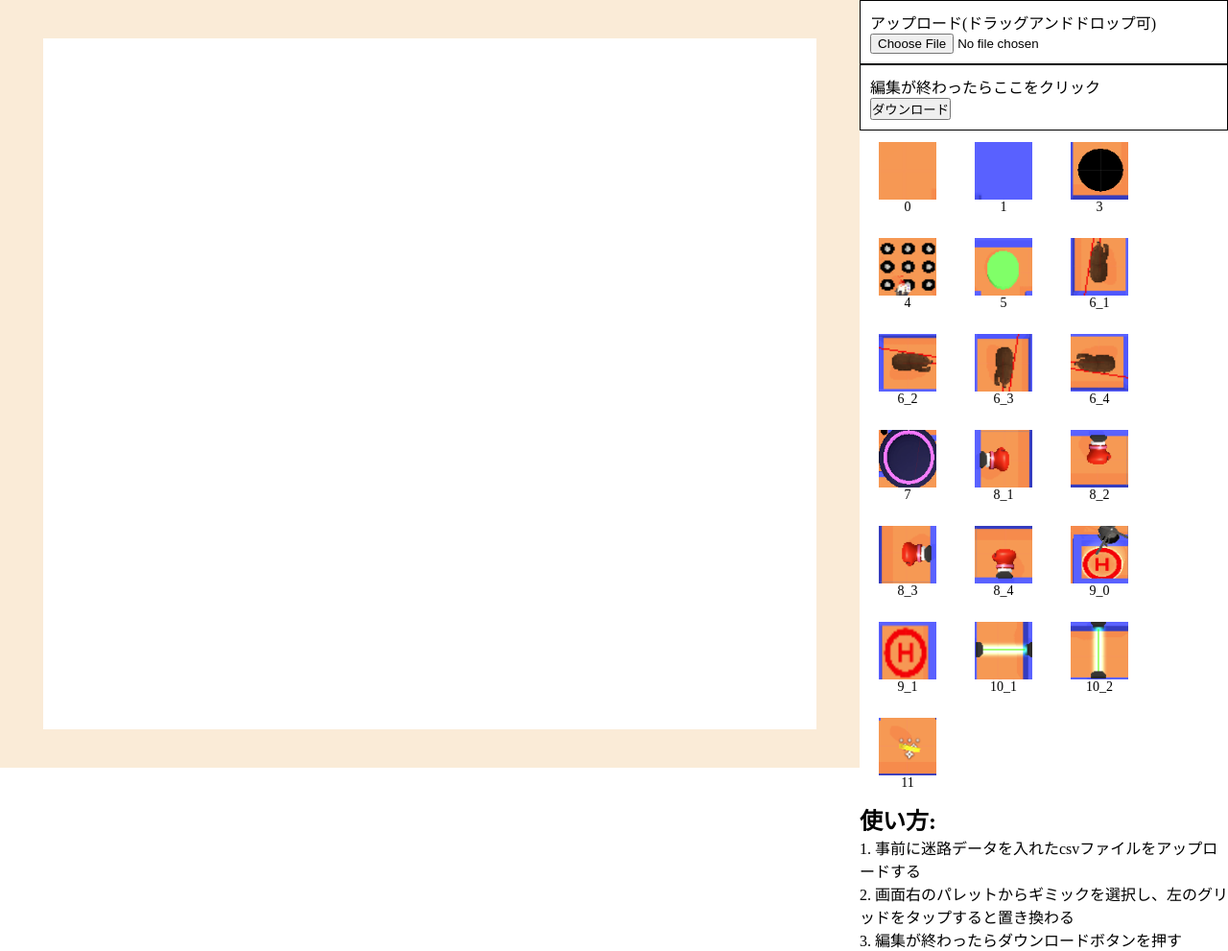
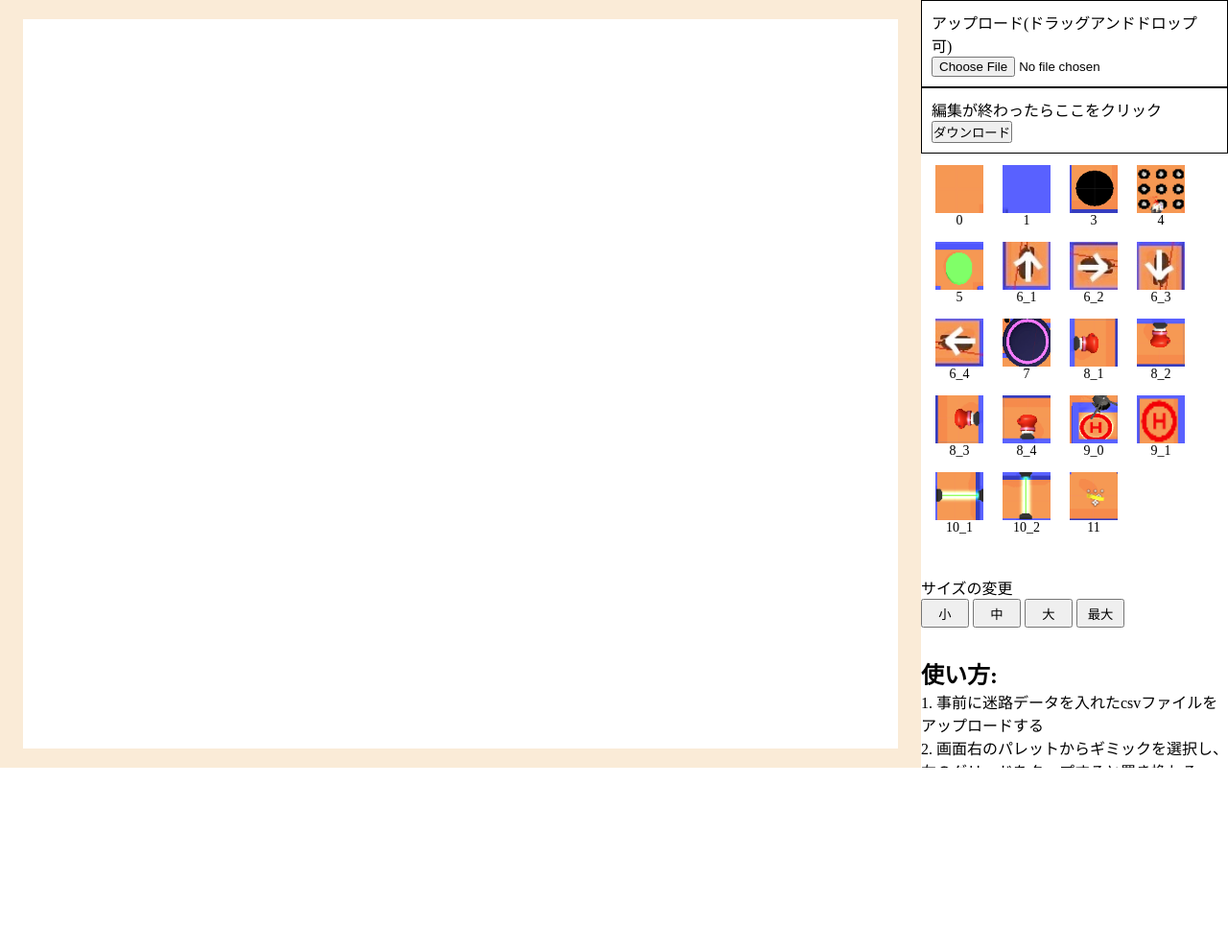
Before and after one commit to tishii2479/ldo63, a PHP site: page /perfect-maze/edit.html in a window 1280 px wide. Shown: the whole page at 96% size. After the commit the page ends 800 px from the top, so only its background shows below. Run offline with PHP 8.4, Linux system fonts and the light colour scheme.

Commit message:
layout approved

```diff
--- a/perfect-maze/edit.css
+++ b/perfect-maze/edit.css
@@ -9,7 +9,7 @@ main {
 }
 
 #workspace {
-  width: 70%;
+  width: 75%;
   background-color: antiquewhite;
   display: flex;
   align-items: center;
@@ -17,8 +17,10 @@ main {
 }
 
 #toolbar {
-  width: 30%;
+  width: 25%;
+  height: 100%;
   background-color: white;
+  overflow-y: scroll;
 }
 
 #drop-zone {
@@ -32,17 +34,23 @@ main {
 }
 
 #grid {
-  width: 90%;
-  height: 90%;
+  width: 95%;
+  height: 95%;
   background-color: white;
   display: flex;
   flex-direction: column;
+  overflow: scroll;
 }
 
 #tile_palette {
+  padding: 5px;
   display: flex;
   flex-direction: row;
   flex-wrap: wrap;
+}
+
+#size-zone {
+  padding: 30px 0px;
 }
 
 .grid-row {
@@ -51,8 +59,8 @@ main {
 }
 
 .tile {
-  width: 21px;
-  height: 21px;
+  /* width: 28px;
+  height: 28px; */
   padding: 0.5px;
 }
 
@@ -61,14 +69,14 @@ main {
 }
 
 .tile-img {
-  width: 20px;
-  height: 20px;
+  /* width: 27px;
+  height: 27px; */
 }
 
 .tile-tool {
-  width: 80px;
-  height: 80px;
-  padding: 10px;
+  width: 60px;
+  height: 70px;
+  padding: 5px;
   display: flex;
   flex-direction: column;
   align-items: center;
@@ -80,10 +88,15 @@ main {
 }
 
 .tile-tool-img {
-  width: 60px;
-  height: 60px;
+  width: 50px;
+  height: 50px;
 }
 
 .tile-tool-text {
   font-size: 14px;
 }
+
+.size-button {
+  width: 50px;
+  height: 30px;
+}
--- a/perfect-maze/edit.html
+++ b/perfect-maze/edit.html
@@ -20,6 +20,13 @@
                 </div>
                 <div id="tile_palette">
                 </div>
+                <div id="size-zone">
+                    <p>サイズの変更</p>
+                    <button class="size-button" id="size-small" type="button">小</button>
+                    <button class="size-button" id="size-middle" type="button">中</button>
+                    <button class="size-button" id="size-big" type="button">大</button>
+                    <button class="size-button" id="size-large" type="button">最大</button>
+                </div>
                 <div id="description">
                     <h2>使い方:</h2>
                     <p>
@@ -28,6 +35,8 @@
                         2. 画面右のパレットからギミックを選択し、左のグリッドをタップすると置き換わる
                         <br>
                         3. 編集が終わったらダウンロードボタンを押す
+                        <br>
+                        4. 次のステージのcsvファイルをアップロードする
                     </p>
                 </div>
             </div>
--- a/perfect-maze/edit.js
+++ b/perfect-maze/edit.js
@@ -1,5 +1,6 @@
 let csvData;
 let selectedTile;
+let selectedIndex;
 const grid = document.getElementById("grid");
 const tilePalette = document.getElementById("tile_palette");
 const tiles = [
@@ -15,15 +16,22 @@ const tiles = [
     "10_1", "10_2",
     "11"
 ];
+let tileSize = 25;
+const sizes = [20, 25, 30, 35];
+const sizeSmall = document.getElementById("size-small");
+const sizeMiddle = document.getElementById("size-middle");
+const sizeBig = document.getElementById("size-big");
+const sizeLarge = document.getElementById("size-large");
 
 setUpToolbar();
+setUpSizeButtons();
 const toolbarTiles = document.getElementsByClassName("tile-tool");
 let grids;
 
 for (let i = 0; i < toolbarTiles.length; i++) {
     toolbarTiles[i].addEventListener("click", function () {
         selectedTile = tiles[i];
-        console.log(selectedTile);
+        selectedIndex = i;
     });
 }
 
@@ -49,8 +57,8 @@ function updateData(data) {
 
 function convertStrToElement(str) {
     if (str == undefined || str == "") { return ""; }
-    return `<div class="tile">
-        <img src="image/tile/${str}.png" class="tile-img" alt="${str}" />
+    return `<div class="tile" style="width: ${tileSize + 1}px; height: ${tileSize + 1}px;">
+        <img src="image/tile/${str}.png" class="tile-img" style="width: ${tileSize}px; height: ${tileSize}px;" alt="${str}" />
     </div>`;
 }
 
@@ -69,6 +77,7 @@ function reloadView() {
     let h = csvData.length;
     let w = csvData[0].length;
     let result = "";
+    console.log(tileSize);
     for (let y = 0; y < h; y++) {
         result += `<div class="grid-row">`
         for (let x = 0; x < w; x++) {
@@ -85,7 +94,7 @@ function reloadView() {
         for (let x = 0; x < w; x++) {
             if (grids[y * w + x] == undefined) { console.log(y * w + x); continue;}
             grids[y * w + x].addEventListener("click", function () {
-                if (x % 2 == 0 || y % 2 == 0) {
+                if (selectedIndex > 1 && (x % 2 == 0 || y % 2 == 0)) {
                     alert("奇数ますにはギミックを配置できません");
                     return;
                 }
@@ -96,8 +105,30 @@ function reloadView() {
     }
 }
 
-// const onBeforeUnloadHandler = function(e) {
-//     e.returnValue = 'ステージデータのダウンロードを行いましたか？';
-// };
+function setUpSizeButtons() {
+    sizeSmall.addEventListener("click", function () {
+        tileSize = sizes[0];
+        reloadView();
+    });
 
-// window.addEventListener('beforeunload', onBeforeUnloadHandler, false);
+    sizeMiddle.addEventListener("click", function () {
+        tileSize = sizes[1];
+        reloadView();
+    });
+
+    sizeBig.addEventListener("click", function () {
+        tileSize = sizes[2];
+        reloadView();
+    });
+
+    sizeLarge.addEventListener("click", function () {
+        tileSize = sizes[3];
+        reloadView();
+    });
+}
+
+const onBeforeUnloadHandler = function(e) {
+    e.returnValue = 'ステージデータのダウンロードを行いましたか？';
+};
+
+window.addEventListener('beforeunload', onBeforeUnloadHandler, false);
--- a/perfect-maze/fileManage.js
+++ b/perfect-maze/fileManage.js
@@ -2,6 +2,7 @@
 const dropZone = document.getElementById('drop-zone');
 const fileInput = document.getElementById('file-input');
 const download = document.getElementById('download');
+let fileName = "";
 
 dropZone.addEventListener('dragover', function(e) {
     e.stopPropagation();
@@ -33,6 +34,14 @@ function uploadFile(file) {
     /* FileReaderで読み込み、プレビュー画像を表示。 */
     const fr = new FileReader();
     fr.readAsText(file);
+    if (fileName != "") {
+        if (confirm("前のステージデータはダウンロードしましたか？") == false) {
+            return;
+        }
+    }
+
+    fileName = file.name;
+
     fr.onload = function () {
         console.log(fr.result);
         updateData(fr.result);
@@ -40,7 +49,7 @@ function uploadFile(file) {
 }
 
 function downloadFile() {
-    const filename = "stage.csv";
+    const filename = fileName;
     let data = "";
     if (csvData == undefined) {
         alert("data not set");
```
Also changed, not shown: perfect-maze/image/tile/6.png, perfect-maze/image/tile/6_1.png, perfect-maze/image/tile/6_2.png, perfect-maze/image/tile/6_3.png, perfect-maze/image/tile/6_4.png.
